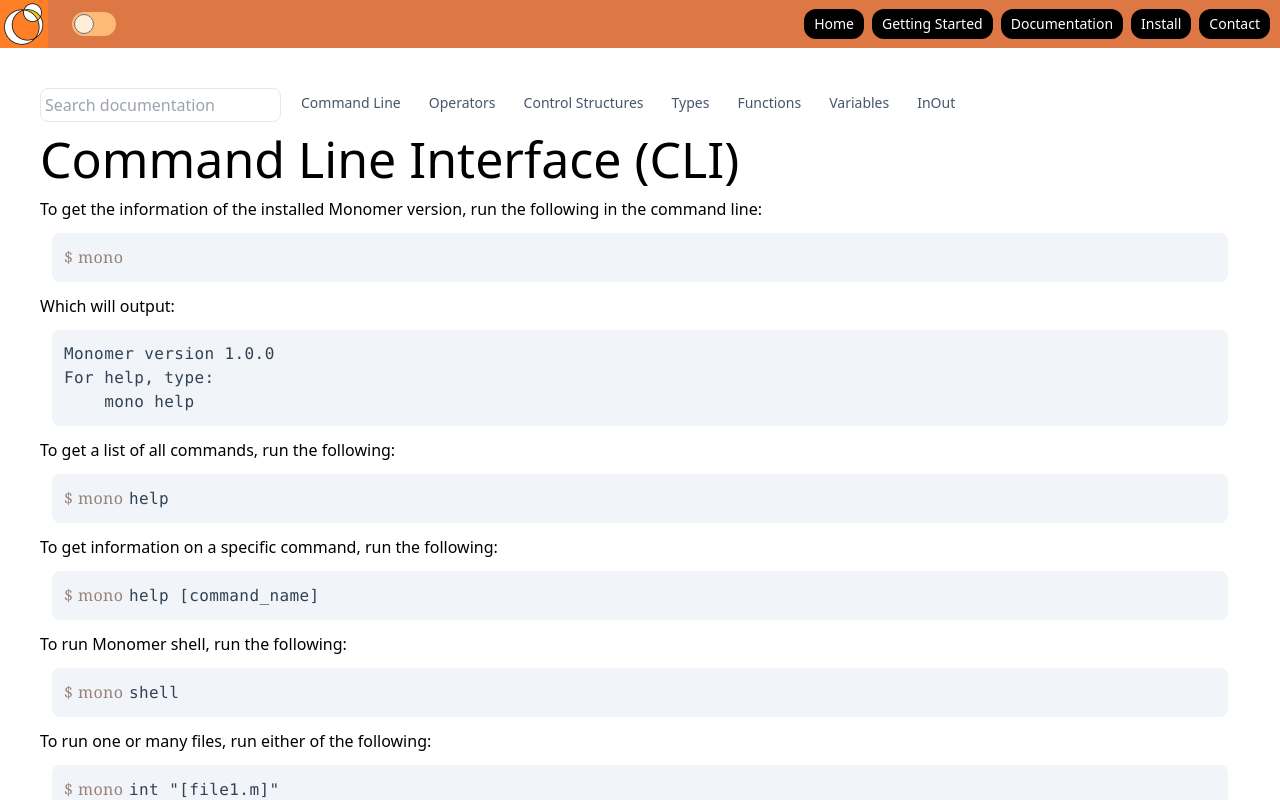
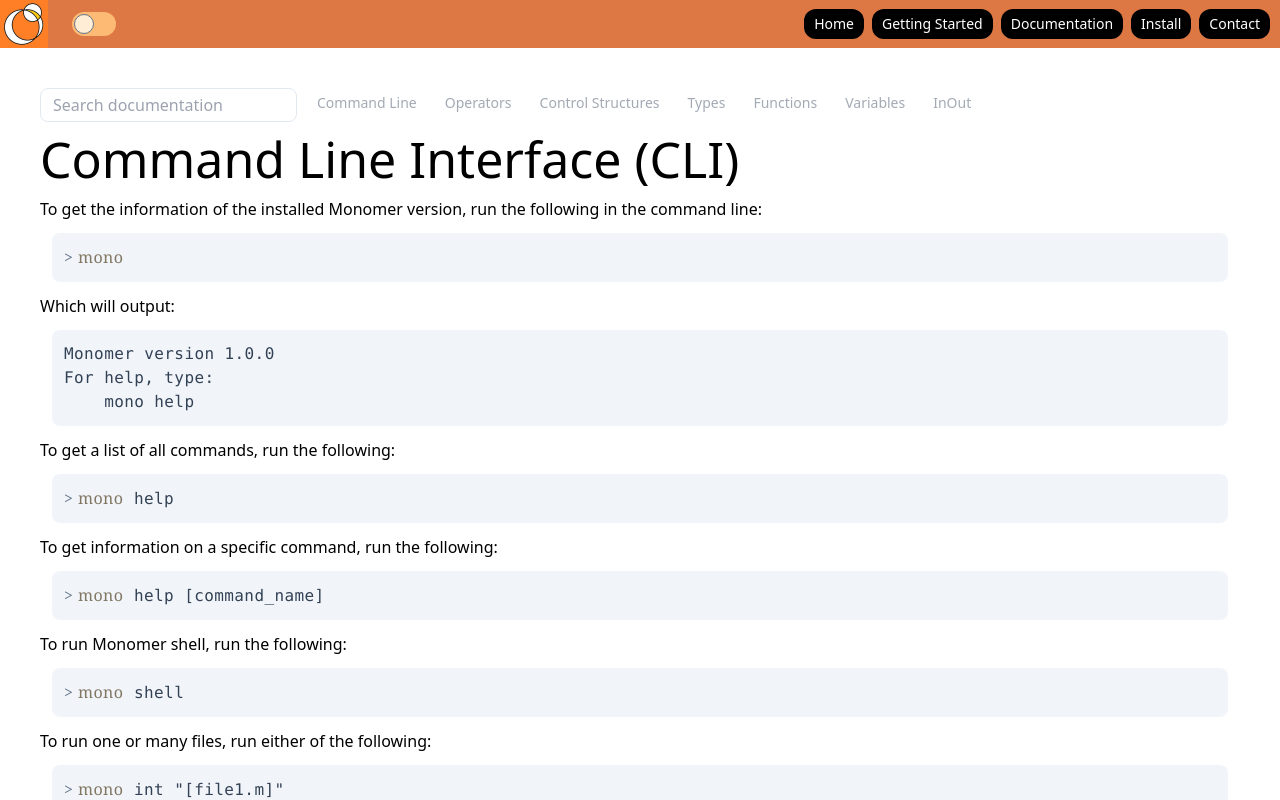
Before and after one commit to Jzhyang1/Monomer, a React (Create React App) app: page /docs/cli in a window 1280 px wide. Shown: the top 800 px of the page. Built offline with nearby package versions, Linux system fonts and the light colour scheme.

Commit message:
last of dark mode fixes

```diff
--- a/src/components/Box.jsx
+++ b/src/components/Box.jsx
@@ -1,5 +1,7 @@
+import { useContext } from "react";
 import LargeText from "./LargeText";
 import Link from "./Link";
+import { ThemeContext } from "../contexts";
 
 export default function Box({
   title,
@@ -7,10 +9,21 @@
   children,
   link,
   expand,
+  className,
   ...props
 }) {
+  const { isDarkMode } = useContext(ThemeContext);
   const inner = (
-    <div {...props}>
+    <div
+      className={
+        "p-[10px] rounded-lg " +
+        (isDarkMode
+          ? "bg-[#3433fb]/20 border-[1px] border-blue-700 "
+          : "bg-[#f4b33b]/20 border-[1px] border-black ") +
+        className
+      }
+      {...props}
+    >
       <div>{header}</div>
       <LargeText>{title}</LargeText>
       {children && (
--- a/src/components/Code.jsx
+++ b/src/components/Code.jsx
@@ -114,7 +114,7 @@
         return (
           <span
             className={
-              "italic " + (isDarkMode ? "text-[#b66666]" : "text-[#5a1f1f]")
+              "italic " + (isDarkMode ? "text-[#fbbbbb]" : "text-[#5a1f1f]")
             }
           >
             {part.slice(1)}
--- a/src/custom_components/DocsNavMenu.jsx
+++ b/src/custom_components/DocsNavMenu.jsx
@@ -1,5 +1,7 @@
 import { BrowserView } from "react-device-detect";
 import Link from "../components/Link";
+import { useContext } from "react";
+import { ThemeContext } from "../contexts";
 
 const usagePages = [
   {
@@ -39,9 +41,15 @@
 ];
 
 function LinkButton({ name, url }) {
+  const { isDarkMode } = useContext(ThemeContext);
   return (
     <Link
-      className="hover:bg-orange-100 px-[10px] py-[5px] text-xs md:text-sm text-slate-600 rounded-lg md:rounded-xl"
+      className={
+        "px-[10px] py-[5px] text-xs md:text-sm rounded-lg md:rounded-xl " +
+        (isDarkMode
+          ? "hover:bg-blue-600/30 text-slate-400"
+          : "hover:bg-orange-100 text-slate-600/50")
+      }
       href={"/docs" + url}
     >
       {name}
@@ -50,13 +58,20 @@
 }
 
 export default function DocsNavMenu() {
+  const { isDarkMode } = useContext(ThemeContext);
+
   return (
     <nav className="w-full">
       <div className="flex flex-row">
         <input
           type="text"
           placeholder="Search documentation"
-          className="border-[1px] border-slate-200 p-1 rounded-lg"
+          className={
+            "border-[1px] py-1 px-3 rounded-lg " +
+            (isDarkMode
+              ? "border-slate-800 bg-slate-700 text-slate-200"
+              : "border-slate-200")
+          }
         />
         <BrowserView>
           <div className="flex my-auto mx-[10px] gap-2">
--- a/src/pages/App.jsx
+++ b/src/pages/App.jsx
@@ -22,11 +22,20 @@
 import { ThemeContext } from "../contexts";
 
 export default function App() {
-  const [isDarkMode, setDarkMode] = useState(false);
+  const [isDarkMode, setDarkMode] = useState(
+    window.matchMedia &&
+      window.matchMedia("(prefers-color-scheme: dark)").matches
+  );
   const contextValue = useMemo(
     () => ({ isDarkMode, setDarkMode }),
     [isDarkMode]
   );
+
+  window
+    .matchMedia("(prefers-color-scheme: dark)")
+    .addEventListener("change", (event) => {
+      setDarkMode(event.matches);
+    });
 
   return (
     <React.StrictMode>
--- a/src/pages/documentation/CommandLinePage.jsx
+++ b/src/pages/documentation/CommandLinePage.jsx
@@ -1,73 +1,54 @@
+import { useContext } from "react";
 import Code from "../../components/Code";
 import Title from "../../components/Title";
+import { ThemeContext } from "../../contexts";
 
 export default function CommandLinePage() {
+  const { isDarkMode } = useContext(ThemeContext);
+
   const symbol = (
-    <span className="inline-block w-[65px] font-serif text-[#725143]/70">
-      $ mono
+    <span className={"inline-block w-[70px] font-serif"}>
+      <span className={isDarkMode ? "text-slate-400" : "text-slate-500"}>
+        {">"}
+      </span>{" "}
+      <span className={isDarkMode ? "text-[#e2b1ff]/80" : "text-[#524123]/70"}>
+        mono
+      </span>
     </span>
   );
+  const className = isDarkMode ? "text-slate-300" : "text-slate-700";
+
   return (
     <>
       <Title>Command Line Interface (CLI)</Title>
       To get the information of the installed Monomer version, run the following
       in the command line:
-      <Code
-        colored={false}
-        symbol={symbol}
-        className={"text-slate-700"}
-        blocked
-      >
+      <Code colored={false} symbol={symbol} className={className} blocked>
         {" "}
       </Code>
       Which will output:
-      <Code colored={false} symbol="" className={"text-slate-700"} blocked>
+      <Code colored={false} symbol="" className={className} blocked>
         Monomer version 1.0.0{"\n"}For help, type:{"\n\t"}mono help
       </Code>
       To get a list of all commands, run the following:
-      <Code
-        colored={false}
-        symbol={symbol}
-        className={"text-slate-700"}
-        blocked
-      >
+      <Code colored={false} symbol={symbol} className={className} blocked>
         help
       </Code>
       To get information on a specific command, run the following:
-      <Code
-        colored={false}
-        symbol={symbol}
-        className={"text-slate-700"}
-        blocked
-      >
+      <Code colored={false} symbol={symbol} className={className} blocked>
         help [command_name]
       </Code>
       To run Monomer shell, run the following:
-      <Code
-        colored={false}
-        symbol={symbol}
-        className={"text-slate-700"}
-        blocked
-      >
+      <Code colored={false} symbol={symbol} className={className} blocked>
         shell
       </Code>
       To run one or many files, run either of the following:
-      <Code
-        colored={false}
-        symbol={symbol}
-        className={"text-slate-700"}
-        blocked
-      >
+      <Code colored={false} symbol={symbol} className={className} blocked>
         int "[file1.m]" {"\n"}
         int "[file1.m]" "[file2.m]" [...]
       </Code>
       To compile one or many files, run either of the following:
-      <Code
-        colored={false}
-        symbol={symbol}
-        className={"text-slate-700"}
-        blocked
-      >
+      <Code colored={false} symbol={symbol} className={className} blocked>
         comp "[file1.m]" {"\n"}
         comp "[file1.m]" "[file2.m]" [...]
       </Code>
--- a/src/pages/documentation/DocumentationPage.jsx
+++ b/src/pages/documentation/DocumentationPage.jsx
@@ -6,7 +6,7 @@
 export default function DocumentationPage() {
   const PageBox = ({ title, link }) => (
     <Box
-      className="p-[10px] min-w-[150px] rounded-lg bg-[#f4b33b]/20 text-lg border-[1px] border-black"
+      className="min-w-[150px] text-lg"
       title={title}
       link={`/docs/${link}`}
     />
--- a/src/pages/documentation/OperatorsPage.jsx
+++ b/src/pages/documentation/OperatorsPage.jsx
@@ -417,10 +417,7 @@
 export default function OperatorsPage() {
   const PageBox = ({ title, ops }) => {
     return (
-      <Box
-        title={title}
-        className="p-[10px] min-w-[150px] rounded-lg bg-[#f4b33b]/20 text-lg border-[1px] border-black"
-      >
+      <Box title={title} className="min-w-[150px] text-lg">
         <List className="text-sm">
           {ops.map((op, i) => (
             <Link href={`/docs/operators/${op.name}`} key={i}>
--- a/src/pages/subpages/ContactPage.jsx
+++ b/src/pages/subpages/ContactPage.jsx
@@ -152,7 +152,7 @@
           ? isDarkMode
             ? "border-blue-800 "
             : "border-orange-200 "
-          : "m-[10px] ") +
+          : "m-[10px] border-slate-200 ") +
         (isDarkMode ? "bg-slate-600" : "bg-slate-100")
       }
       header={
@@ -162,9 +162,8 @@
             alt={title}
             className={
               "border-[2px] rounded-full object-cover " +
-              (important
-                ? "h-[150px] w-[150px] border-gray-400"
-                : "h-[125px] w-[125px]")
+              (important ? "h-[150px] w-[150px] " : "h-[125px] w-[125px] ") +
+              (isDarkMode ? "border-blue-800" : "border-slate-200")
             }
           />
         </div>
--- a/src/pages/subpages/InstallPage.jsx
+++ b/src/pages/subpages/InstallPage.jsx
@@ -14,7 +14,7 @@
           merl.jar _path/_to/_file.m
         </Code>
       </div>
-      <div className="flex flex-row justify-evenly p-[10px] rounded-lg bg-black/5">
+      <div className="flex flex-row justify-evenly p-[10px] divide-x-[1px] rounded-lg bg-black/5">
         <Machine name="Universal (jar)" sources={["merl.jar"]} />
         <Machine name="Windows (jar)" sources={["MERLInstaller.exe"]} />
       </div>
@@ -24,7 +24,7 @@
 
 function Machine({ name, sources }) {
   return (
-    <div className="flex flex-col px-[10px] border-x-[1px] border-x-black">
+    <div className="flex flex-1 flex-col items-center px-[10px]">
       <div className="font-bold mb-[10px]">{name}</div>
       {sources.map((source, i) => (
         <div key={i}>
```
